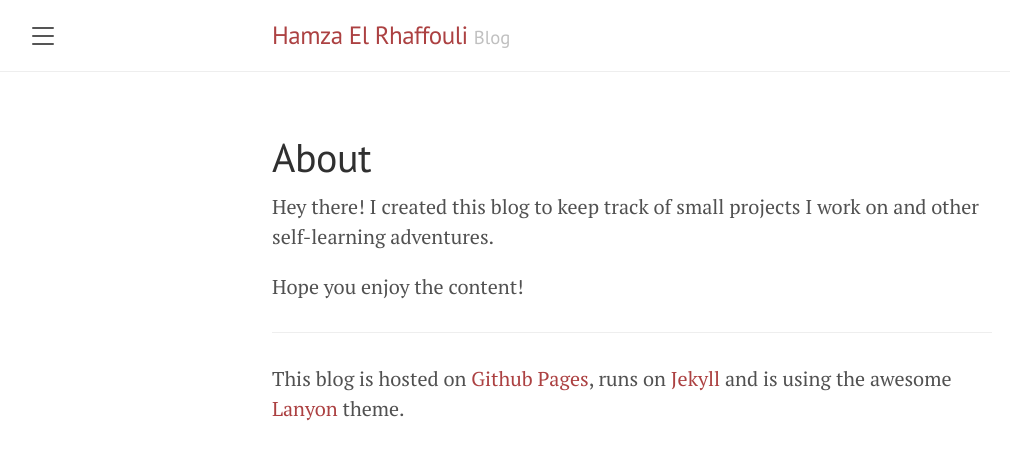
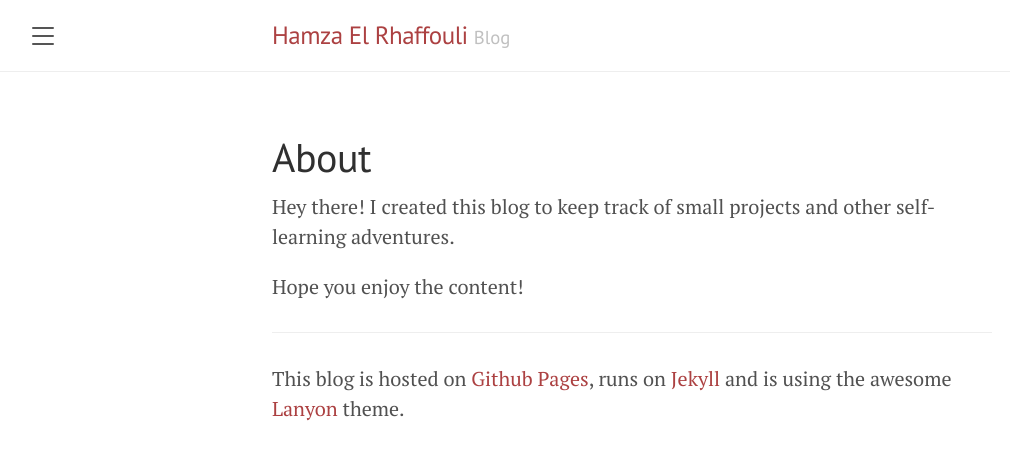
Before and after one commit to elrhaff/elrhaff.github.io, a Jekyll site: the page built from about.md, in a window 1280 px wide. Shown: the top 460 px of the page, without its empty margins (8-1018 px from the left). Built offline with Jekyll 4.4.1, drawn with Linux system fonts in a browser that asks for light colours.

```diff
--- a/_config.yml
+++ b/_config.yml
@@ -2,7 +2,7 @@
 title:               Hamza El Rhaffouli
 tagline:             'Blog'
 description:         'A blog to keep track of my self-learning adventures and side projects.
-<br /> By <a href="https://twitter.com/SonSonVallano" target="_blank">@SonSonVallano</a>.'
+<br /> By <a href="https://twitter.com/SonSonVallano" target="_blank">@SVallano</a>.'
 url:                 https://elrhaff.github.io/
 baseurl:             ''
 paginate:            10
--- a/about.md
+++ b/about.md
@@ -4,7 +4,7 @@ title: About
 ---
 
 
-Hey there! I created this blog to keep track of small projects I work on and other self-learning adventures.
+Hey there! I created this blog to keep track of small projects and other self-learning adventures.
 
 Hope you enjoy the content!
 
```
